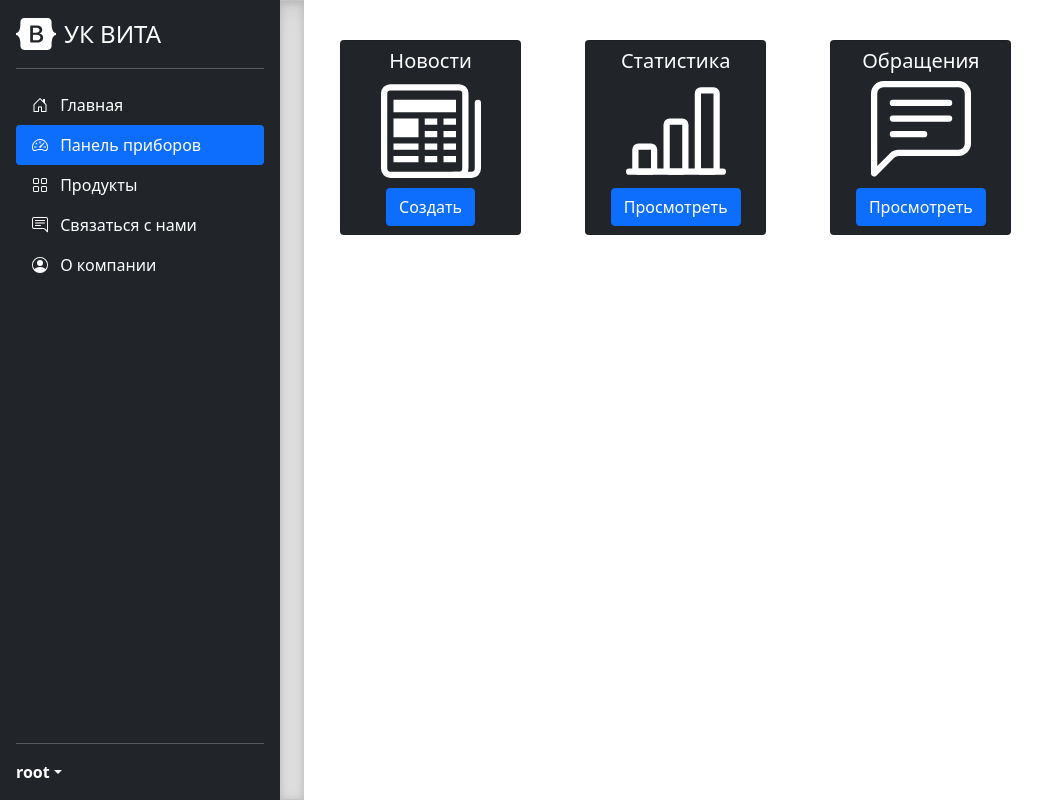
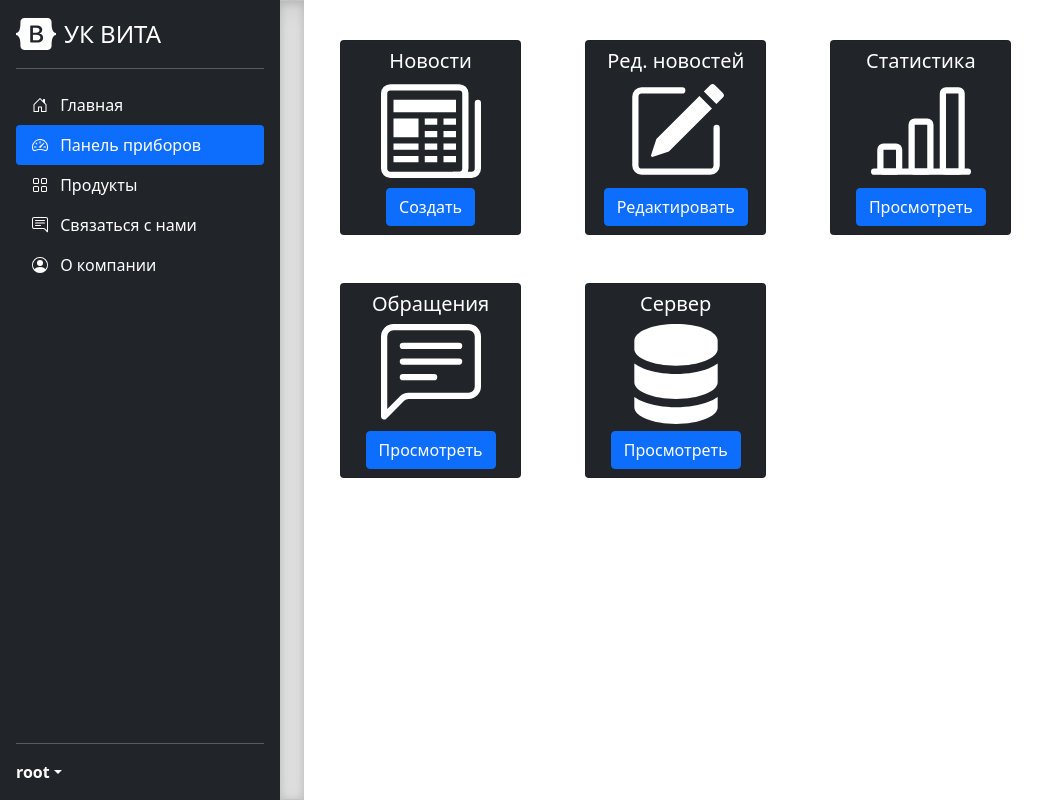
Before and after one commit to kitaes234/ukvita, a Django app: page /dashboard/ in a window 1280 px wide. Shown: the whole page, without its empty margins (0-1058 px from the left). Run offline with Django 3.2, Linux system fonts and the light colour scheme; a user stored in the database is signed in; some libraries are stand-ins or nearby versions.

Commit message:
'v0.1.02'

```diff
--- a/templates/dashboard.html
+++ b/templates/dashboard.html
@@ -84,6 +84,15 @@
       <div class="col-xxl-2" style="padding: 1.5rem 2rem;width: 245.16px;">
         <div class="card bg-dark text-white">
           <div class="card-body" style="text-align:  center; padding: 0.5rem;">
+            <h5 class="card-title unselectable">Ред. новостей</h5>
+            <svg class="bi" width="100" height="100"><use xlink:href="#pencil-square"/></svg>
+            <button href="#" class="btn btn-primary unselectable" style="margin-top: 3px" onclick="WindowCreateStatistics()">Редактировать</button>
+          </div>
+        </div>
+      </div>
+      <div class="col-xxl-2" style="padding: 1.5rem 2rem;width: 245.16px;">
+        <div class="card bg-dark text-white">
+          <div class="card-body" style="text-align:  center; padding: 0.5rem;">
             <h5 class="card-title unselectable">Статистика</h5>
             <svg class="bi" width="100" height="100"><use xlink:href="#analytics"/></svg>
             <button href="#" class="btn btn-primary unselectable" style="margin-top: 3px" onclick="WindowCreateDashboard()">Просмотреть</button>
@@ -99,6 +108,15 @@
           </div>
         </div>
       </div>
+      <div class="col-xxl-2" style="padding: 1.5rem 2rem;width: 245.16px;">
+        <div class="card bg-dark text-white">
+          <div class="card-body" style="text-align:  center; padding: 0.5rem;">
+            <h5 class="card-title unselectable">Сервер</h5>
+            <svg class="bi" width="100" height="100"><use xlink:href="#server"/></svg>
+            <button href="#" class="btn btn-primary unselectable" style="margin-top: 3px" onclick="WindowCreateStatistics()">Просмотреть</button>
+          </div>
+        </div>
+      </div>
 </div>
 
 {% endblock %}
--- a/templates/main.html
+++ b/templates/main.html
@@ -107,6 +107,15 @@
         <path fill-rule="evenodd" d="M2 1h12a1 1 0 0 1 1 1v11.586l-2-2A2 2 0 0 0 11.586 11H2a1 1 0 0 1-1-1V2a1 1 0 0 1 1-1zm12-1a2 2 0 0 1 2 2v12.793a.5.5 0 0 1-.854.353l-2.853-2.853a1 1 0 0 0-.707-.293H2a2 2 0 0 1-2-2V2a2 2 0 0 1 2-2h12z"/>
         <path fill-rule="evenodd" d="M3 3.5a.5.5 0 0 1 .5-.5h9a.5.5 0 0 1 0 1h-9a.5.5 0 0 1-.5-.5zM3 6a.5.5 0 0 1 .5-.5h9a.5.5 0 0 1 0 1h-9A.5.5 0 0 1 3 6zm0 2.5a.5.5 0 0 1 .5-.5h5a.5.5 0 0 1 0 1h-5a.5.5 0 0 1-.5-.5z"/>
       </symbol>
+      <symbol id="pencil-square" viewBox="0 0 16 16">
+        <path d="M15.502 1.94a.5.5 0 0 1 0 .706L14.459 3.69l-2-2L13.502.646a.5.5 0 0 1 .707 0l1.293 1.293zm-1.75 2.456-2-2L4.939 9.21a.5.5 0 0 0-.121.196l-.805 2.414a.25.25 0 0 0 .316.316l2.414-.805a.5.5 0 0 0 .196-.12l6.813-6.814z"/>
+        <path fill-rule="evenodd" d="M1 13.5A1.5 1.5 0 0 0 2.5 15h11a1.5 1.5 0 0 0 1.5-1.5v-6a.5.5 0 0 0-1 0v6a.5.5 0 0 1-.5.5h-11a.5.5 0 0 1-.5-.5v-11a.5.5 0 0 1 .5-.5H9a.5.5 0 0 0 0-1H2.5A1.5 1.5 0 0 0 1 2.5v11z"/>
+      </symbol>
+      <symbol id="server" viewBox="0 0 16 16">
+        <path d="M1.333 2.667C1.333 1.194 4.318 0 8 0s6.667 1.194 6.667 2.667V4c0 1.473-2.985 2.667-6.667 2.667S1.333 5.473 1.333 4V2.667z"/>
+        <path d="M1.333 6.334v3C1.333 10.805 4.318 12 8 12s6.667-1.194 6.667-2.667V6.334a6.51 6.51 0 0 1-1.458.79C11.81 7.684 9.967 8 8 8c-1.966 0-3.809-.317-5.208-.876a6.508 6.508 0 0 1-1.458-.79z"/>
+        <path d="M14.667 11.668a6.51 6.51 0 0 1-1.458.789c-1.4.56-3.242.876-5.21.876-1.966 0-3.809-.316-5.208-.876a6.51 6.51 0 0 1-1.458-.79v1.666C1.333 14.806 4.318 16 8 16s6.667-1.194 6.667-2.667v-1.665z"/>
+      </symbol>
     </svg>
 
     <main>
--- a/ukvita/static/CreateNews.js
+++ b/ukvita/static/CreateNews.js
@@ -11,6 +11,15 @@ function back_to_dashboard() {
         '<h5 class="card-title unselectable">Новости</h5>' +
         '<svg class="bi" width="100" height="100"><use xlink:href="#news"/></svg>' +
         '<button href="#" class="btn btn-primary unselectable" style="margin-top: 3px" onclick="WindowCreateNews()">Создать</button>' +
+        '</div>' +
+        '</div>' +
+        '</div>' +
+        '<div class="col-xxl-2" style="padding: 1.5rem 2rem;width: 245.16px;">' +
+        '<div class="card bg-dark text-white">' +
+        '<div class="card-body" style="text-align:  center; padding: 0.5rem;">' +
+        '<h5 class="card-title unselectable">Ред. новостей</h5>' +
+        '<svg class="bi" width="100" height="100"><use xlink:href="#pencil-square"/></svg>' +
+        '<button href="#" class="btn btn-primary unselectable" style="margin-top: 3px" onclick="WindowCreateStatistics()">Редактировать</button>' +
         '</div>' +
         '</div>' +
         '</div>' +
@@ -40,13 +49,13 @@ function WindowCreateNews() {
     $('#DashboardRows').empty();
     let csrf_token = $('[type=hidden][name=csrfmiddlewaretoken]').val()
     $('#DashboardRows').append(
-        '<div class="col-xxl-12">' +
+        '<div class="col-xxl-3">' +
         '<div class="card bg-dark text-white">' +
         '<div class="card-body">' +
         '<div class="card-text" style="font-size: 18px;font-family: ui-monospace;display: flex;">' +
-        '<p style="margin-bottom: 2rem;font-family: sans-serif;max-width: fit-content;height: min-content;">' +
+        '<p style="margin-bottom: 1rem;font-family: sans-serif;max-width: fit-content;height: min-content;">' +
         '<em style="font-size: 22px;"><b style="font-size: 28px;">Создание новости</b></em></p>' +
-        '<button onclick="back_to_dashboard()" style="height: 3rem; width: 3rem; margin-left: 4rem; background: #f0f8ff00; border: #0000ff00; color: white;">' +
+        '<button onclick="back_to_dashboard()" style="height: 3rem; width: 3rem; margin-left: 1.85rem; background: #f0f8ff00; border: #0000ff00; color: white;">' +
         '<span style="font-size: 20px;">&#10006;</span>' +
         '</button>' +
         '</div>' +
@@ -62,10 +71,10 @@ function WindowCreateNews() {
         '</div>' +
         '<div id="email_flex">' +
         '<p class="text-cursive-museosan" style="font-size: 18px;font-family: \'museosanscyrl-300\', cursive;">Текст новости:</p>' +
-        '<textarea rows="5" cols="50" class="Supported" id="message" name="message" style="border: 0px;border-radius: 5px;"></textarea>' +
+        '<textarea rows="5" cols="44" class="Supported" id="message" name="message" style="border: 0px;border-radius: 5px;"></textarea>' +
         '</div>' +
         '<input type="hidden" name="csrfmiddlewaretoken" value="'+ obj.csrf_token +'">' +
-        '<button class="btn btn-primary" id="Supported_btn" onclick="CreateNews()" name="Supported" style="width: 11rem;margin-top: 1rem;font-size: 20px;">Отправить</button>' +
+        '<button class="btn btn-primary" id="Supported_btn" onclick="CreateNews()" name="Supported" style="width: 11rem;margin: 1rem auto 0.1rem;font-size: 20px;">Отправить</button>' +
         '</div>' +
         '</div>' +
         '</div>' +
```
Also changed, not shown: db.sqlite3.
